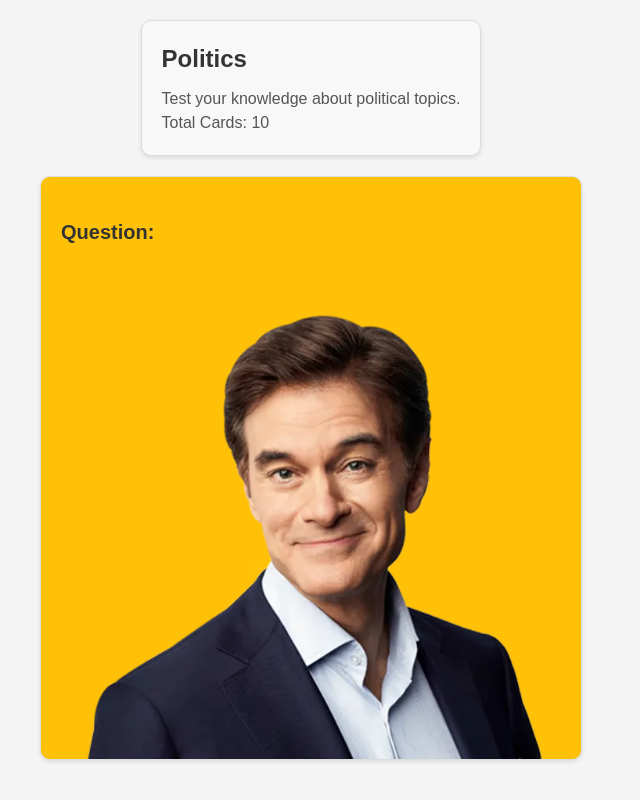
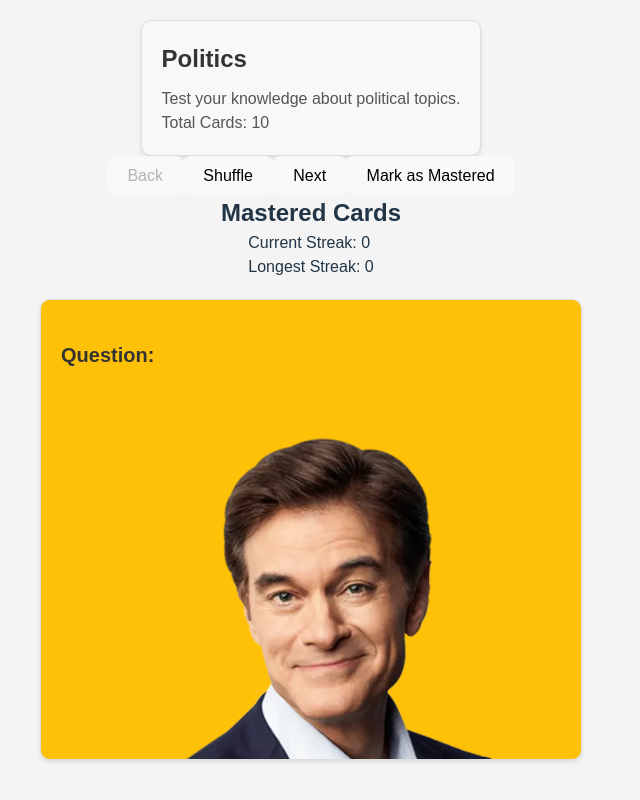
Before and after one commit to DavidOde100/Web-Development-Project-2, a React (Vite) app in the folder info-quiz/: page / in a window 1280 px wide. Shown: the whole page, without its empty margins (0-640 px from the left). Built offline with nearby package versions, Linux system fonts and the light colour scheme.

Commit message:
add some features

```diff
--- a/info-quiz/src/App.jsx
+++ b/info-quiz/src/App.jsx
@@ -3,6 +3,7 @@ import React, { useState } from 'react';
 import './App.css';
 import CardSet from '/src/CardSet';
 import QuizCard from '/src/QuizCard';
+import MasteredCards from '/src/MasteredCards';
 
 const App = () => {
   const cardSetData = {
@@ -12,7 +13,7 @@ const App = () => {
   };
 
   // Define an array of card pairs, each containing a question, answer, category, and optional image
-  const cardPairs = [
+  const initialCardPairs = [
     {
       question: 'How much Thermo Fisher Scientific stock does Dr. Oz own?',
       answer: 'Dr. Oz owns approximately $2 million worth of Thermo Fisher Scientific stock.',
@@ -76,15 +77,53 @@ const App = () => {
     // Add more card pairs here as needed
   ];
 
+  const [cardPairs, setCardPairs] = useState(initialCardPairs);
   const [currentCardIndex, setCurrentCardIndex] = useState(0);
+  const [masteredCards, setMasteredCards] = useState([]); // Array to store mastered cards
+  const [streak, setStreak] = useState(0); // Current streak
+  const [longestStreak, setLongestStreak] = useState(0); // Longest streak
 
   const handleNextClick = () => {
-    const randomIndex = Math.floor(Math.random() * cardPairs.length);
-    if (randomIndex !== currentCardIndex) {
-      setCurrentCardIndex(randomIndex);
-    } else {
-      handleNextClick();
+    const nextIndex = (currentCardIndex + 1) % cardPairs.length;
+    setCurrentCardIndex(nextIndex);
+  };
+
+  const handleBackClick = () => {
+    const previousIndex =
+      currentCardIndex === 0 ? cardPairs.length - 1 : currentCardIndex - 1;
+    setCurrentCardIndex(previousIndex);
+  };
+
+  const shuffleCards = () => {
+    // Shuffle the cards randomly
+    const shuffledCards = [...cardPairs];
+    for (let i = shuffledCards.length - 1; i > 0; i--) {
+      const j = Math.floor(Math.random() * (i + 1));
+      [shuffledCards[i], shuffledCards[j]] = [shuffledCards[j], shuffledCards[i]];
     }
+    setCardPairs(shuffledCards);
+  };
+
+  const handleMarkMastered = () => {
+    // Add the current card to the list of mastered cards and remove it from the pool
+    const currentCard = cardPairs[currentCardIndex];
+    setMasteredCards([...masteredCards, currentCard]);
+    const updatedCardPairs = cardPairs.filter((_, index) => index !== currentCardIndex);
+    setCardPairs(updatedCardPairs);
+    handleNextClick(); // Move to the next card
+  };
+
+  const handleCorrectAnswer = () => {
+    // Handle correct answer for streak counting
+    setStreak(streak + 1);
+    if (streak + 1 > longestStreak) {
+      setLongestStreak(streak + 1);
+    }
+  };
+
+  const handleIncorrectAnswer = () => {
+    // Handle incorrect answer for streak counting
+    setStreak(0);
   };
 
   const currentCard = cardPairs[currentCardIndex];
@@ -92,7 +131,33 @@ const App = () => {
   return (
     <div className="App">
       <CardSet {...cardSetData} />
-      <QuizCard {...currentCard} onNextClick={handleNextClick} />
+      <div className="controls">
+        <button onClick={handleBackClick} disabled={currentCardIndex === 0}>
+          Back
+        </button>
+        <button onClick={shuffleCards}>Shuffle</button>
+        <button onClick={handleNextClick} disabled={currentCardIndex === cardPairs.length - 1}>
+          Next
+        </button>
+        <button onClick={handleMarkMastered}>Mark as Mastered</button>
+      </div>
+      <MasteredCards masteredCards={masteredCards} />
+      <div className="streak-counter">
+        <p>Current Streak: {streak}</p>
+        <p>Longest Streak: {longestStreak}</p>
+      </div>
+      <QuizCard
+        cardPairs={cardPairs}
+        currentCardIndex={currentCardIndex}
+        onNextClick={() => {
+          handleNextClick();
+          handleCorrectAnswer();
+        }}
+        onBackClick={() => {
+          handleBackClick();
+          handleIncorrectAnswer();
+        }}
+      />
     </div>
   );
 };
--- /dev/null
+++ b/info-quiz/src/MasteredCards.jsx
@@ -0,0 +1,16 @@
+import React from 'react';
+
+const MasteredCards = ({ masteredCards }) => {
+  return (
+    <div className="mastered-cards">
+      <h2>Mastered Cards</h2>
+      <ul>
+        {masteredCards.map((card, index) => (
+          <li key={index}>{card.question}</li>
+        ))}
+      </ul>
+    </div>
+  );
+};
+
+export default MasteredCards;
--- a/info-quiz/src/QuizCard.jsx
+++ b/info-quiz/src/QuizCard.jsx
@@ -1,19 +1,18 @@
 import React, { useState } from 'react';
 import '/src/QuizCard.css';
 
-const QuizCard = ({ question, answer, image, category, onNextClick }) => {
+const QuizCard = ({ cardPairs, currentCardIndex, onNextClick, onBackClick }) => {
   const [showAnswer, setShowAnswer] = useState(false);
-  const [userGuess, setUserGuess] = useState(''); // To track user input
-  const [isCorrect, setIsCorrect] = useState(null); // To track correctness
-  const [submitted, setSubmitted] = useState(false); // To track submission
+  const [userGuess, setUserGuess] = useState('');
+  const [isCorrect, setIsCorrect] = useState(null);
+  const [submitted, setSubmitted] = useState(false);
 
   const toggleAnswer = () => {
     setShowAnswer(!showAnswer);
   };
 
-  // Define CSS classes based on the category
   const getCategoryClassName = () => {
-    switch (category) {
+    switch (cardPairs[currentCardIndex].category) {
       case 'Difficulty: Easy':
         return 'easy-card';
       case 'Difficulty: Medium':
@@ -30,8 +29,11 @@ const QuizCard = ({ question, answer, image, category, onNextClick }) => {
   };
 
   const handleSubmit = () => {
-    // Check if the user's guess matches the answer
-    const isGuessCorrect = userGuess.toLowerCase() === answer.toLowerCase();
+    const currentCard = cardPairs[currentCardIndex];
+    const userAnswer = userGuess.toLowerCase();
+    const targetAnswer = currentCard.answer.toLowerCase();
+    const isGuessCorrect = userAnswer.includes(targetAnswer) || targetAnswer.includes(userAnswer);
+
     setIsCorrect(isGuessCorrect);
     setSubmitted(true);
   };
@@ -41,7 +43,7 @@ const QuizCard = ({ question, answer, image, category, onNextClick }) => {
       {showAnswer ? (
         <>
           <h3>Answer:</h3>
-          <p>{answer}</p>
+          <p>{cardPairs[currentCardIndex].answer}</p>
           {submitted && (
             <p className={isCorrect ? 'correct' : 'incorrect'}>
               {isCorrect ? 'Correct!' : 'Incorrect!'}
@@ -51,8 +53,10 @@ const QuizCard = ({ question, answer, image, category, onNextClick }) => {
       ) : (
         <>
           <h3>Question:</h3>
-          <p>{question}</p>
-          {image && <img src={image} alt="Card Image" />}
+          <p>{cardPairs[currentCardIndex].question}</p>
+          {cardPairs[currentCardIndex].image && (
+            <img src={cardPairs[currentCardIndex].image} alt="Card Image" />
+          )}
           {!submitted && (
             <div>
               <input
@@ -66,7 +70,14 @@ const QuizCard = ({ question, answer, image, category, onNextClick }) => {
           )}
         </>
       )}
-      <button onClick={onNextClick}>Next</button>
+      <div className="nav-buttons">
+        <button className="back-button" onClick={onBackClick}>
+          Back
+        </button>
+        <button className="next-button" onClick={onNextClick}>
+          Next
+        </button>
+      </div>
     </div>
   );
 };
```
